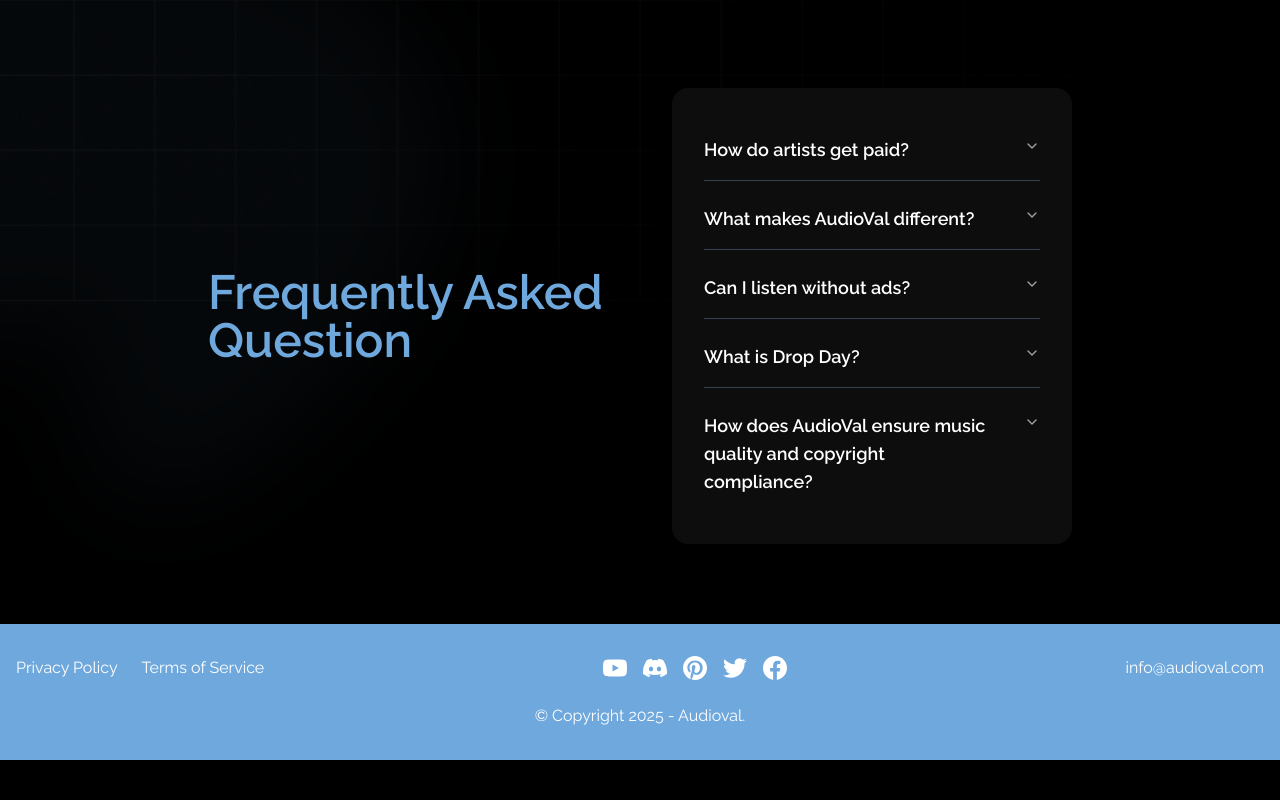
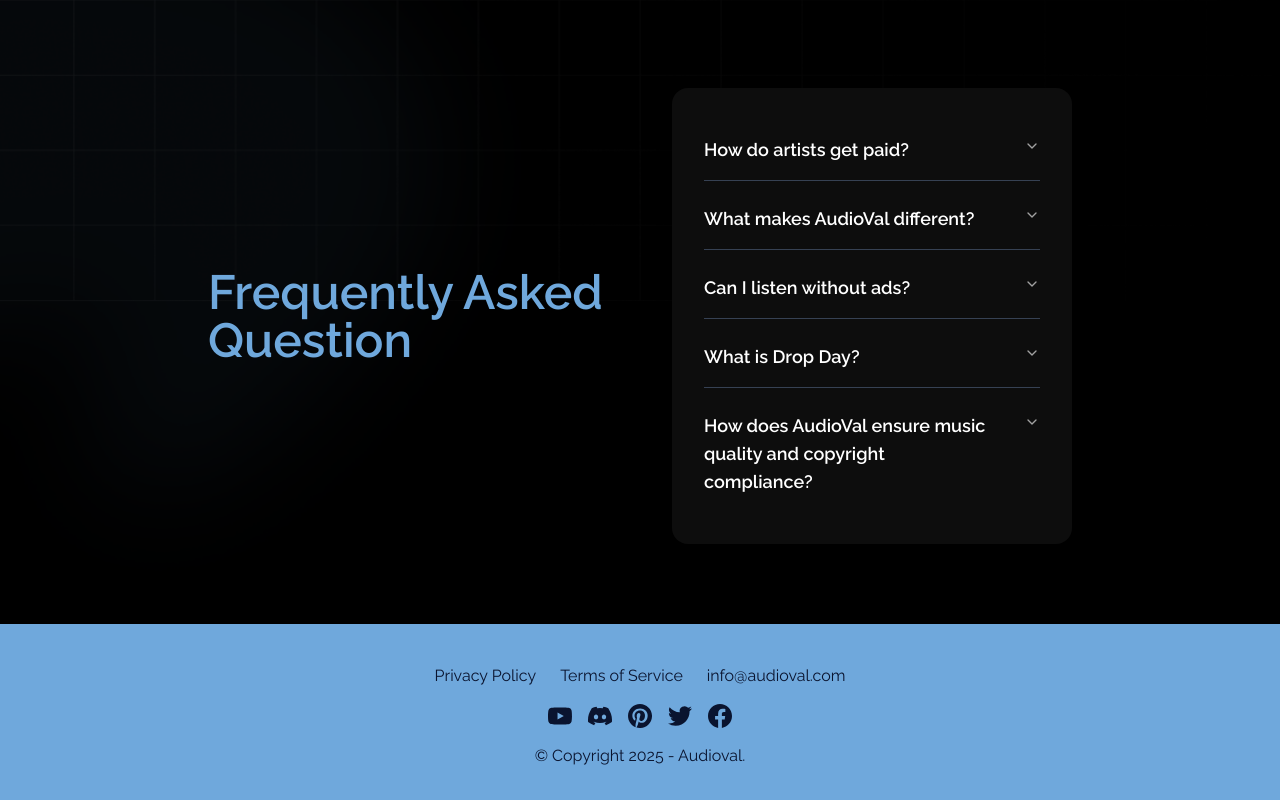
Before and after one commit to Rajat8699/audioval-frontend, a Next.js app: page / in a window 1280 px wide. Shown: the part 1783-2583 px from the top of the page. Before the commit the page ends 2543 px from the top, so only its background shows below. Built offline with nearby package versions, Linux system fonts and the light colour scheme.

Commit message:
minor improvements

```diff
--- a/src/app/globals.css
+++ b/src/app/globals.css
@@ -38,6 +38,7 @@
   --color-popover: var(--popover);
   --color-card-foreground: var(--card-foreground);
   --color-card: var(--card);
+  --color-footer-link: var(--footer-link-color);
   --radius-sm: calc(var(--radius) - 4px);
   --radius-md: calc(var(--radius) - 2px);
   --radius-lg: var(--radius);
@@ -77,6 +78,7 @@
   --sidebar-accent-foreground: oklch(0.7128 0.0971 247.12);
   --sidebar-border: oklch(0.2 0 0);
   --sidebar-ring: oklch(0.7128 0.0971 247.12 / 0.3);
+  --footer-link-color: oklch(0.1998 0.0559 266.19);
 }
 
 .dark {
@@ -98,6 +100,7 @@
   --border: oklch(1 0 0 / 10%);
   --input: oklch(1 0 0 / 15%);
   --ring: oklch(0.7128 0.0971 247.12 / 0.5);
+  --footer-link-color: oklch(0.1998 0.0559 266.19);
   --chart-1: oklch(0.488 0.243 264.376);
   --chart-2: oklch(0.696 0.17 162.48);
   --chart-3: oklch(0.769 0.188 70.08);
@@ -121,6 +124,7 @@
   html {
     font-family: var(--font-raleway), ui-sans-serif, system-ui, sans-serif;
     background: black;
+    scroll-behavior: smooth;
   }
 
   body {
@@ -128,6 +132,12 @@
     background: black;
     position: relative;
     min-height: 100vh;
+    /* Performance optimizations */
+    text-rendering: optimizeLegibility;
+    -webkit-font-smoothing: antialiased;
+    -moz-osx-font-smoothing: grayscale;
+    /* Prevent horizontal scroll */
+    overflow-x: hidden;
   }
 
   /* Main black background with blur effect */
@@ -186,4 +196,160 @@
     z-index: -1;
     pointer-events: none;
   }
+
+  /* Responsive utilities */
+  .container {
+    @apply mx-auto px-4;
+    max-width: 1200px;
+  }
+
+  /* Performance optimizations for images */
+  img {
+    max-width: 100%;
+    height: auto;
+  }
+
+  /* Smooth transitions for interactive elements */
+  button,
+  a,
+  [role="button"] {
+    transition: all 0.2s ease-in-out;
+  }
+
+  /* Focus styles for accessibility */
+  :focus-visible {
+    outline: 2px solid var(--primary);
+    outline-offset: 2px;
+  }
+
+  /* Reduced motion for users who prefer it */
+  @media (prefers-reduced-motion: reduce) {
+    *,
+    *::before,
+    *::after {
+      animation-duration: 0.01ms !important;
+      animation-iteration-count: 1 !important;
+      transition-duration: 0.01ms !important;
+    }
+  }
+
+  /* Responsive aspect ratio utilities */
+  .aspect-video {
+    aspect-ratio: 16 / 9;
+  }
+
+  .aspect-square {
+    aspect-ratio: 1 / 1;
+  }
+
+  .aspect-portrait {
+    aspect-ratio: 3 / 4;
+  }
+
+  .aspect-landscape {
+    aspect-ratio: 4 / 3;
+  }
+
+  /* Responsive container utilities */
+  .container-responsive {
+    @apply mx-auto px-4;
+    max-width: min(1200px, 95vw);
+  }
+
+  /* Mobile-first responsive utilities */
+  @media (max-width: 640px) {
+    .mobile-hidden {
+      display: none;
+    }
+
+    .mobile-full {
+      width: 100%;
+    }
+
+    /* Ensure blobs don't overflow on mobile */
+    .absolute {
+      max-width: 100vw;
+      max-height: 100vh;
+    }
+  }
+
+  @media (min-width: 641px) and (max-width: 1024px) {
+    .tablet-hidden {
+      display: none;
+    }
+
+    /* Ensure blobs don't overflow on tablet */
+    .absolute {
+      max-width: 100vw;
+      max-height: 100vh;
+    }
+  }
+
+  @media (min-width: 1025px) {
+    .desktop-hidden {
+      display: none;
+    }
+
+    /* Ensure blobs don't overflow on desktop */
+    .absolute {
+      max-width: 100vw;
+      max-height: 100vh;
+    }
+  }
+
+  /* Background blob containment */
+  .background-blob {
+    overflow: hidden;
+    pointer-events: none;
+    z-index: -1;
+  }
+
+  /* Ensure blobs stay within viewport and prevent horizontal scroll */
+  .absolute.rounded-full {
+    max-width: 100vw;
+    max-height: 100vh;
+  }
+
+  /* Responsive blob sizing and positioning for all screen sizes */
+  @media (max-width: 1023px) {
+    .background-blob {
+      max-width: 95vw;
+      max-height: 95vh;
+    }
+  }
+
+  @media (max-width: 768px) {
+    .background-blob {
+      max-width: 90vw;
+      max-height: 90vh;
+    }
+  }
+
+  @media (max-width: 640px) {
+    .background-blob {
+      max-width: 85vw;
+      max-height: 85vh;
+    }
+  }
+
+  /* 4K and ultra-wide screen support */
+  @media (min-width: 2560px) {
+    .background-blob {
+      transform: scale(1.5) !important;
+    }
+  }
+
+  @media (min-width: 1920px) and (max-width: 2559px) {
+    .background-blob {
+      transform: scale(1.2) !important;
+    }
+  }
+
+  @media (min-width: 1024px) {
+    .background-blob {
+      /* Preserve original appearance on desktop and above */
+      max-width: none;
+      max-height: none;
+    }
+  }
 }
--- a/src/components/Footer.tsx
+++ b/src/components/Footer.tsx
@@ -4,22 +4,32 @@
   return (
     <footer className="w-full bg-primary py-8">
       <div className="container mx-auto px-4">
-        <div className="flex flex-col lg:flex-row justify-between items-center gap-6">
-          {/* Left side - Links */}
-          <div className="flex gap-6 text-white">
-            <a href="#" className="hover:text-gray-200 transition-colors">
+        <div className="flex gap-6 text-footer-link justify-center my-2">
+          <a
+            href="#"
+            className="text-footer-link hover:text-gray-200 transition-colors"
+          >
             Privacy Policy
           </a>
-            <a href="#" className="hover:text-gray-200 transition-colors">
+          <a
+            href="#"
+            className="text-footer-link hover:text-gray-200 transition-colors"
+          >
             Terms of Service
+          </a>
+          <a
+            href="mailto:info@audioval.com"
+            className="text-footer-link hover:text-gray-200 transition-colors"
+          >
+            info@audioval.com
           </a>
         </div>
 
         {/* Center - Social Media Icons */}
-          <div className="flex gap-4">
+        <div className="flex gap-4 justify-center py-2">
           <a
             href="#"
-              className="text-white hover:text-gray-200 transition-colors"
+            className="text-footer-link hover:text-gray-200 transition-colors"
           >
             <svg className="w-6 h-6" fill="currentColor" viewBox="0 0 24 24">
               <path d="M23.498 6.186a3.016 3.016 0 0 0-2.122-2.136C19.505 3.545 12 3.545 12 3.545s-7.505 0-9.377.505A3.017 3.017 0 0 0 .502 6.186C0 8.07 0 12 0 12s0 3.93.502 5.814a3.016 3.016 0 0 0 2.122 2.136c1.871.505 9.376.505 9.376.505s7.505 0 9.377-.505a3.015 3.015 0 0 0 2.122-2.136C24 15.93 24 12 24 12s0-3.93-.502-5.814zM9.545 15.568V8.432L15.818 12l-6.273 3.568z" />
@@ -27,7 +37,7 @@
           </a>
           <a
             href="#"
-              className="text-white hover:text-gray-200 transition-colors"
+            className="text-footer-link hover:text-gray-200 transition-colors"
           >
             <svg className="w-6 h-6" fill="currentColor" viewBox="0 0 24 24">
               <path d="M20.317 4.37a19.791 19.791 0 0 0-4.885-1.515a.074.074 0 0 0-.079.037c-.21.375-.444.864-.608 1.25a18.27 18.27 0 0 0-5.487 0a12.64 12.64 0 0 0-.617-1.25a.077.077 0 0 0-.079-.037A19.736 19.736 0 0 0 3.677 4.37a.07.07 0 0 0-.032.027C.533 9.046-.32 13.58.099 18.057a.082.082 0 0 0 .031.057a19.9 19.9 0 0 0 5.993 3.03a.078.078 0 0 0 .084-.028a14.09 14.09 0 0 0 1.226-1.994a.076.076 0 0 0-.041-.106a13.107 13.107 0 0 1-1.872-.892a.077.077 0 0 1-.008-.128a10.2 10.2 0 0 0 .372-.292a.074.074 0 0 1 .077-.01c3.928 1.793 8.18 1.793 12.062 0a.074.074 0 0 1 .078.01c.12.098.246.198.373.292a.077.077 0 0 1-.006.127a12.299 12.299 0 0 1-1.873.892a.077.077 0 0 0-.041.107c.36.698.772 1.362 1.225 1.993a.076.076 0 0 0 .084.028a19.839 19.839 0 0 0 6.002-3.03a.077.077 0 0 0 .032-.054c.5-5.177-.838-9.674-3.549-13.66a.061.061 0 0 0-.031-.03zM8.02 15.33c-1.183 0-2.157-1.085-2.157-2.419c0-1.333.956-2.419 2.157-2.419c1.21 0 2.176 1.096 2.157 2.42c0 1.333-.956 2.418-2.157 2.418zm7.975 0c-1.183 0-2.157-1.085-2.157-2.419c0-1.333.955-2.419 2.157-2.419c1.21 0 2.176 1.096 2.157 2.42c0 1.333-.946 2.418-2.157 2.418z" />
@@ -35,7 +45,7 @@
           </a>
           <a
             href="#"
-              className="text-white hover:text-gray-200 transition-colors"
+            className="text-footer-link hover:text-gray-200 transition-colors"
           >
             <svg className="w-6 h-6" fill="currentColor" viewBox="0 0 24 24">
               <path d="M12.017 0C5.396 0 .029 5.367.029 11.987c0 5.079 3.158 9.417 7.618 11.174-.105-.949-.199-2.403.041-3.439.219-.937 1.406-5.957 1.406-5.957s-.359-.72-.359-1.781c0-1.663.967-2.911 2.168-2.911 1.024 0 1.518.769 1.518 1.688 0 1.029-.653 2.567-.992 3.992-.285 1.193.6 2.165 1.775 2.165 2.128 0 3.768-2.245 3.768-5.487 0-2.861-2.063-4.869-5.008-4.869-3.41 0-5.409 2.562-5.409 5.199 0 1.033.394 2.143.889 2.741.099.12.112.225.085.345-.09.375-.293 1.199-.334 1.363-.053.225-.172.271-.402.165-1.495-.69-2.433-2.878-2.433-4.646 0-3.776 2.748-7.252 7.92-7.252 4.158 0 7.392 2.967 7.392 6.923 0 4.135-2.607 7.462-6.233 7.462-1.214 0-2.357-.629-2.746-1.378l-.748 2.853c-.271 1.043-1.002 2.35-1.492 3.146C9.57 23.812 10.763 24.009 12.017 24.009c6.624 0 11.99-5.367 11.99-11.988C24.007 5.367 18.641.001 12.017.001z" />
@@ -43,7 +53,7 @@
           </a>
           <a
             href="#"
-              className="text-white hover:text-gray-200 transition-colors"
+            className="text-footer-link hover:text-gray-200 transition-colors"
           >
             <svg className="w-6 h-6" fill="currentColor" viewBox="0 0 24 24">
               <path d="M23.953 4.57a10 10 0 01-2.825.775 4.958 4.958 0 002.163-2.723c-.951.555-2.005.959-3.127 1.184a4.92 4.92 0 00-8.384 4.482C7.69 8.095 4.067 6.13 1.64 3.162a4.822 4.822 0 00-.666 2.475c0 1.71.87 3.213 2.188 4.096a4.904 4.904 0 01-2.228-.616v.06a4.923 4.923 0 003.946 4.827 4.996 4.996 0 01-2.212.085 4.936 4.936 0 004.604 3.417 9.867 9.867 0 01-6.102 2.105c-.39 0-.779-.023-1.17-.067a13.995 13.995 0 007.557 2.209c9.053 0 13.998-7.496 13.998-13.985 0-.21 0-.42-.015-.63A9.935 9.935 0 0024 4.59z" />
@@ -51,7 +61,7 @@
           </a>
           <a
             href="#"
-              className="text-white hover:text-gray-200 transition-colors"
+            className="text-footer-link hover:text-gray-200 transition-colors"
           >
             <svg className="w-6 h-6" fill="currentColor" viewBox="0 0 24 24">
               <path d="M24 12.073c0-6.627-5.373-12-12-12s-12 5.373-12 12c0 5.99 4.388 10.954 10.125 11.854v-8.385H7.078v-3.47h3.047V9.43c0-3.007 1.792-4.669 4.533-4.669 1.312 0 2.686.235 2.686.235v2.953H15.83c-1.491 0-1.956.925-1.956 1.874v2.25h3.328l-.532 3.47h-2.796v8.385C19.612 23.027 24 18.062 24 12.073z" />
@@ -59,19 +69,8 @@
           </a>
         </div>
 
-          {/* Right side - Email */}
-          <div className="text-white">
-            <a
-              href="mailto:info@audioval.com"
-              className="hover:text-gray-200 transition-colors"
-            >
-              info@audioval.com
-            </a>
-          </div>
-        </div>
-
         {/* Copyright */}
-        <div className="text-center mt-6 text-white">
+        <div className="text-center mt-2 text-footer-link">
           <p>© Copyright 2025 - Audioval.</p>
         </div>
       </div>
--- a/src/components/ui/accordion.tsx
+++ b/src/components/ui/accordion.tsx
@@ -3,7 +3,6 @@
 import * as React from "react";
 import * as AccordionPrimitive from "@radix-ui/react-accordion";
 import { ChevronDownIcon } from "lucide-react";
-
 import { cn } from "@/lib/utils";
 
 function Accordion({
```
Lines whose indentation alone changed are shown as unchanged.
